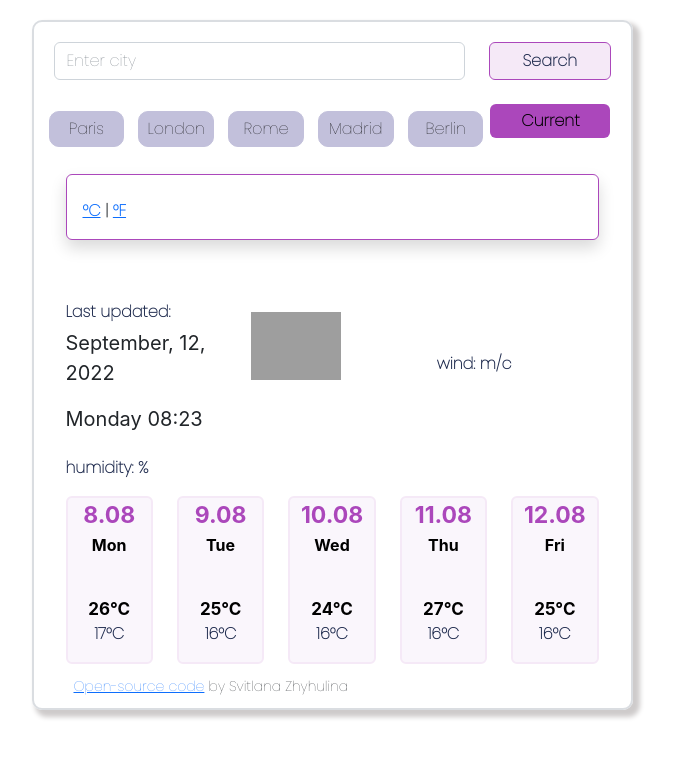
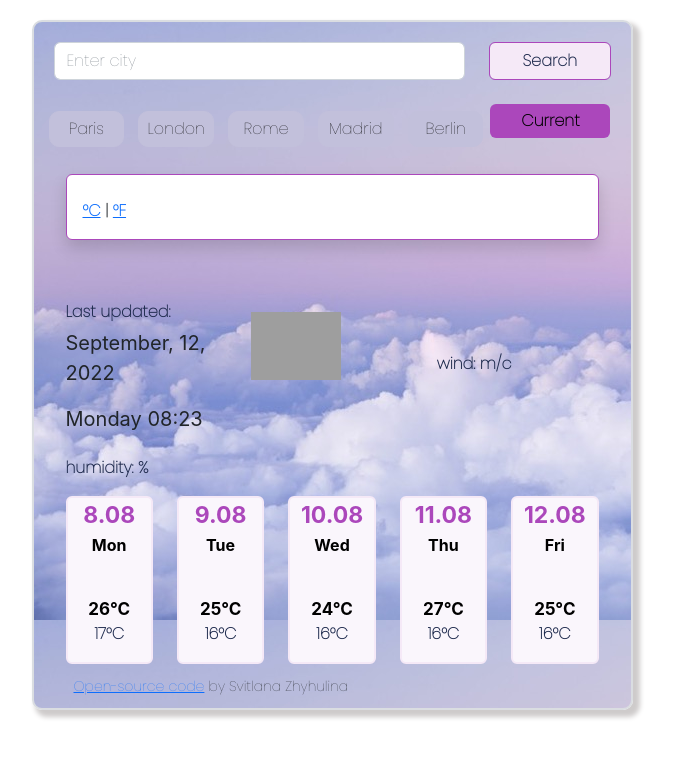
Before and after one commit to Svit-Zh/weather_project, a website built with Parcel: page index.html in a window 1280 px wide. Shown: the whole page, without its empty margins (308-981 px from the left). Built offline with nearby package versions, Linux system fonts and the light colour scheme; no server answers; grey boxes are pictures that could not be loaded; files whose address does not match are found by name.

Commit message:
Image URL update in the CSS file

```diff
--- a/src/style.css
+++ b/src/style.css
@@ -11,7 +11,7 @@ body {
   max-height: 752px;
   border-radius: 10px;
   box-shadow: 5px 5px 5px 2px rgb(206, 203, 203);
-  background-image: url("image/image.cloud.jpg");
+  background-image: url("../image/image.cloud.jpg");
 }
 
 .city {
```
